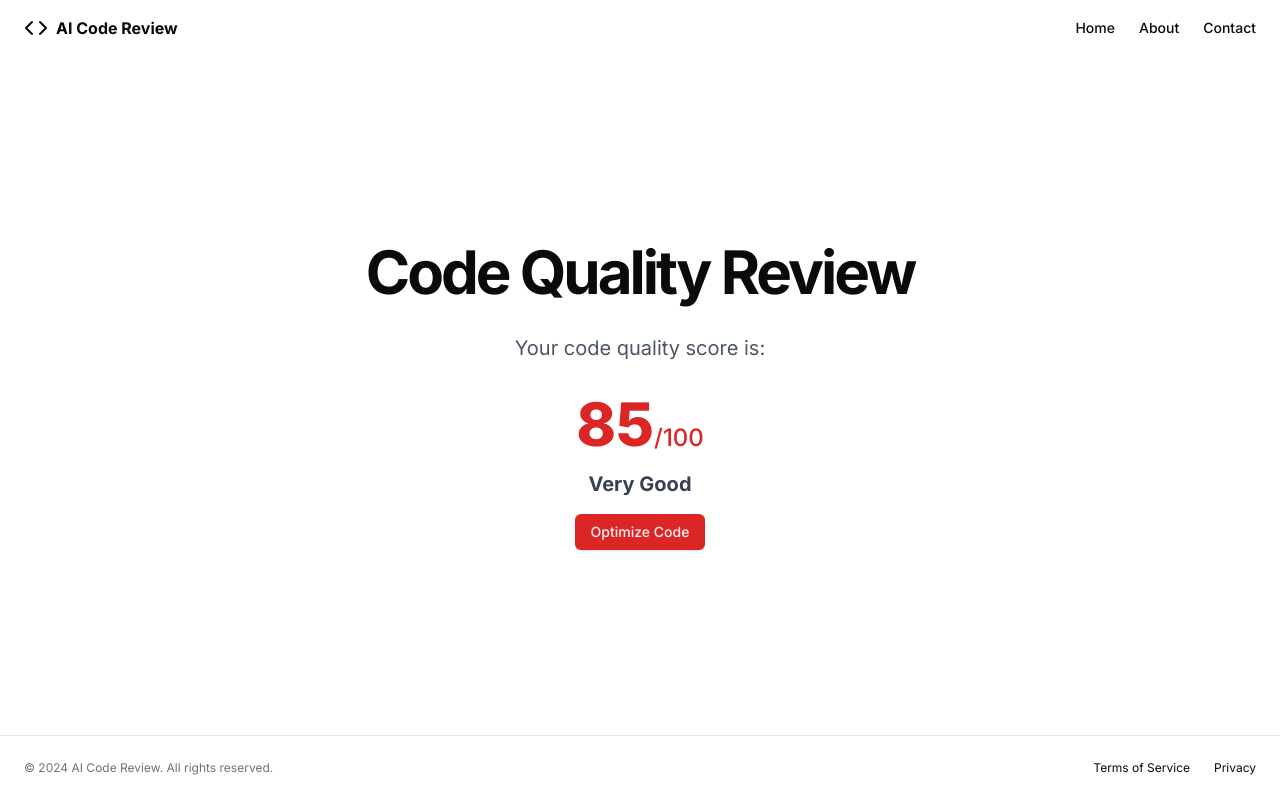
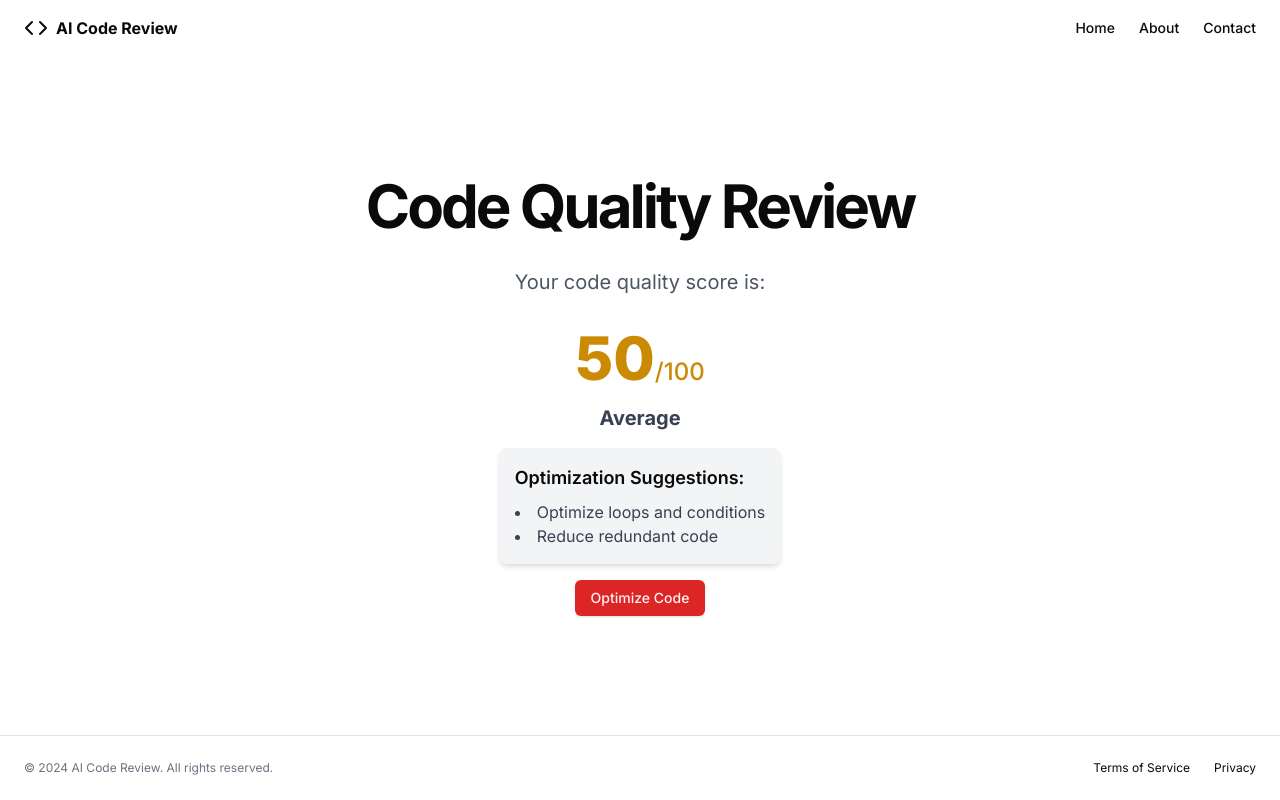
Before and after one commit to aneeshsharma72067/code-review-frontend, a Next.js app: page /review/1 in a window 1280 px wide. Built offline with nearby package versions, Linux system fonts and the light colour scheme.

Commit message:
updated review page

```diff
--- a/app/review/[id]/page.tsx
+++ b/app/review/[id]/page.tsx
@@ -6,16 +6,32 @@ import { CodeIcon } from "lucide-react";
 import { usePathname, useRouter } from "next/navigation";
 
 export default function ReviewPage() {
-  const codeQualityScore = 85;
+  const codeQualityScore = 50;
 
-  const qualityText =
-    codeQualityScore >= 90
-      ? "Excellent"
-      : codeQualityScore >= 75
-      ? "Very Good"
-      : codeQualityScore >= 50
-      ? "Average"
-      : "Needs Improvement";
+  const getQualityText = (score) => {
+    if (score >= 90) return "Excellent";
+    if (score >= 75) return "Very Good";
+    if (score >= 50) return "Average";
+    return "Needs Improvement";
+  };
+
+  const getScoreColor = (score) => {
+    if (score >= 90) return "text-green-600";
+    if (score >= 75) return "text-blue-600";
+    if (score >= 50) return "text-yellow-600";
+    return "text-red-600";
+  };
+
+  const getSuggestions = (score) => {
+    if (score >= 90) return ["Keep following best practices", "Ensure proper documentation"];
+    if (score >= 75) return ["Refactor complex functions", "Improve variable naming conventions"];
+    if (score >= 50) return ["Optimize loops and conditions", "Reduce redundant code"];
+    return ["Fix syntax errors", "Improve performance by removing bottlenecks"];
+  };
+
+  const qualityText = getQualityText(codeQualityScore);
+  const scoreColor = getScoreColor(codeQualityScore);
+  const suggestions = getSuggestions(codeQualityScore);
 
   const router = useRouter();
   const pathname = usePathname().split("/");
@@ -33,24 +49,9 @@ export default function ReviewPage() {
           <span className="font-bold">AI Code Review</span>
         </Link>
         <nav className="ml-auto flex gap-4 sm:gap-6">
-          <Link
-            href="/"
-            className="text-sm font-medium hover:underline underline-offset-4"
-          >
-            Home
-          </Link>
-          <Link
-            href="/about"
-            className="text-sm font-medium hover:underline underline-offset-4"
-          >
-            About
-          </Link>
-          <Link
-            href="/contact"
-            className="text-sm font-medium hover:underline underline-offset-4"
-          >
-            Contact
-          </Link>
+          <Link href="/" className="text-sm font-medium hover:underline underline-offset-4">Home</Link>
+          <Link href="/about" className="text-sm font-medium hover:underline underline-offset-4">About</Link>
+          <Link href="/contact" className="text-sm font-medium hover:underline underline-offset-4">Contact</Link>
         </nav>
       </header>
 
@@ -60,21 +61,22 @@ export default function ReviewPage() {
             <h1 className="text-3xl font-bold tracking-tighter sm:text-4xl md:text-5xl lg:text-6xl">
               Code Quality Review
             </h1>
-            <p className="text-gray-600 md:text-xl">
-              Your code quality score is:
-            </p>
+            <p className="text-gray-600 md:text-xl">Your code quality score is:</p>
             <div className="flex flex-col items-center space-y-4">
-              <div className="text-6xl font-extrabold text-red-600">
+              <div className={`text-6xl font-extrabold ${scoreColor}`}>
                 {codeQualityScore}
                 <span className="text-2xl font-medium">/100</span>
               </div>
-              <div className="text-xl font-bold text-gray-700">
-                {qualityText}
+              <div className="text-xl font-bold text-gray-700">{qualityText}</div>
+              <div className="text-left max-w-md bg-gray-100 p-4 rounded-lg shadow-md">
+                <h2 className="text-lg font-semibold">Optimization Suggestions:</h2>
+                <ul className="list-disc list-inside text-gray-700 mt-2">
+                  {suggestions.map((suggestion, index) => (
+                    <li key={index}>{suggestion}</li>
+                  ))}
+                </ul>
               </div>
-              <Button
-                onClick={handleOptimizeCode}
-                className="bg-red-600 hover:bg-red-700"
-              >
+              <Button onClick={handleOptimizeCode} className="bg-red-600 hover:bg-red-700">
                 Optimize Code
               </Button>
             </div>
@@ -83,16 +85,10 @@ export default function ReviewPage() {
       </main>
 
       <footer className="flex flex-col gap-2 sm:flex-row py-6 w-full shrink-0 items-center px-4 md:px-6 border-t">
-        <p className="text-xs text-gray-500 dark:text-gray-400">
-          © 2024 AI Code Review. All rights reserved.
-        </p>
+        <p className="text-xs text-gray-500 dark:text-gray-400">© 2024 AI Code Review. All rights reserved.</p>
         <nav className="sm:ml-auto flex gap-4 sm:gap-6">
-          <Link href="#" className="text-xs hover:underline underline-offset-4">
-            Terms of Service
-          </Link>
-          <Link href="#" className="text-xs hover:underline underline-offset-4">
-            Privacy
-          </Link>
+          <Link href="#" className="text-xs hover:underline underline-offset-4">Terms of Service</Link>
+          <Link href="#" className="text-xs hover:underline underline-offset-4">Privacy</Link>
         </nav>
       </footer>
     </div>
```
Also changed, not shown: 1 other file (tests, documents, lock files or other folders).
